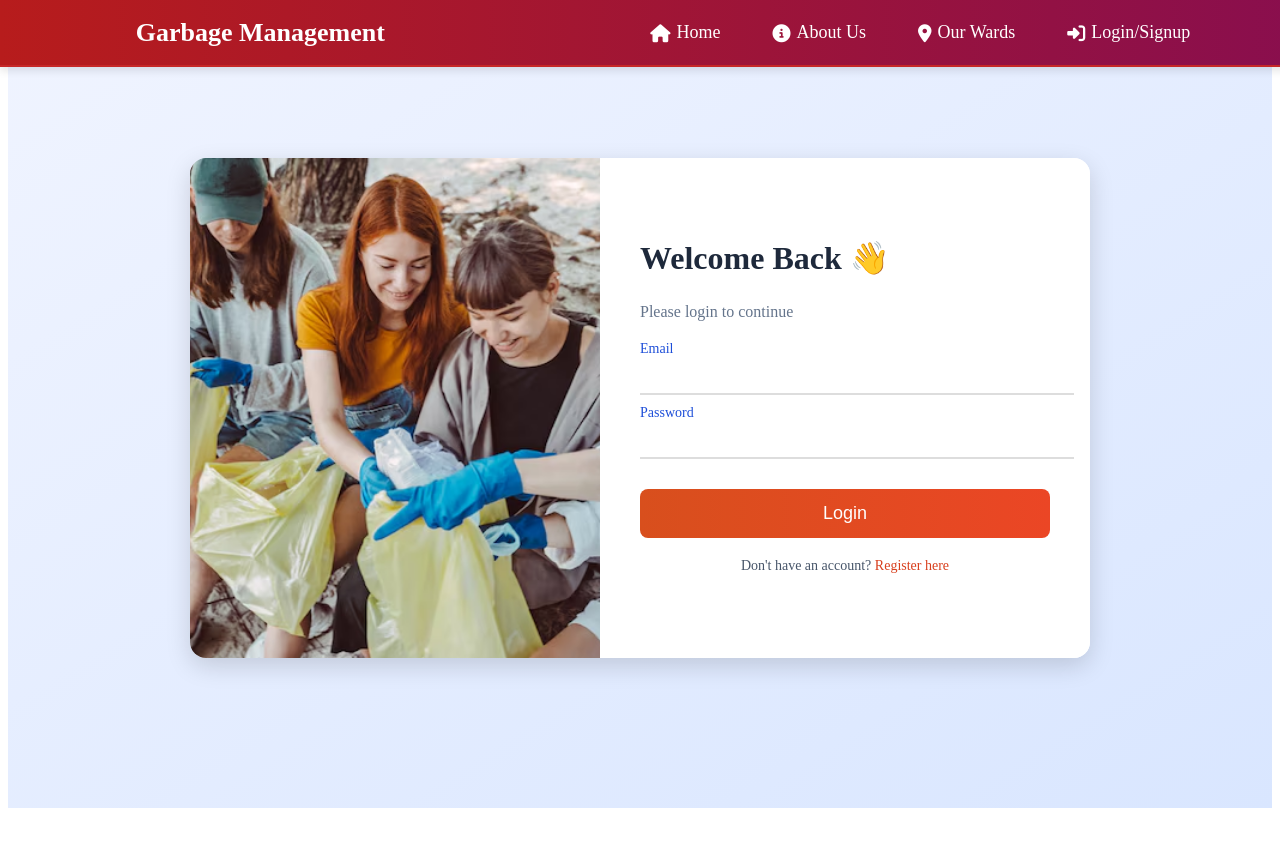
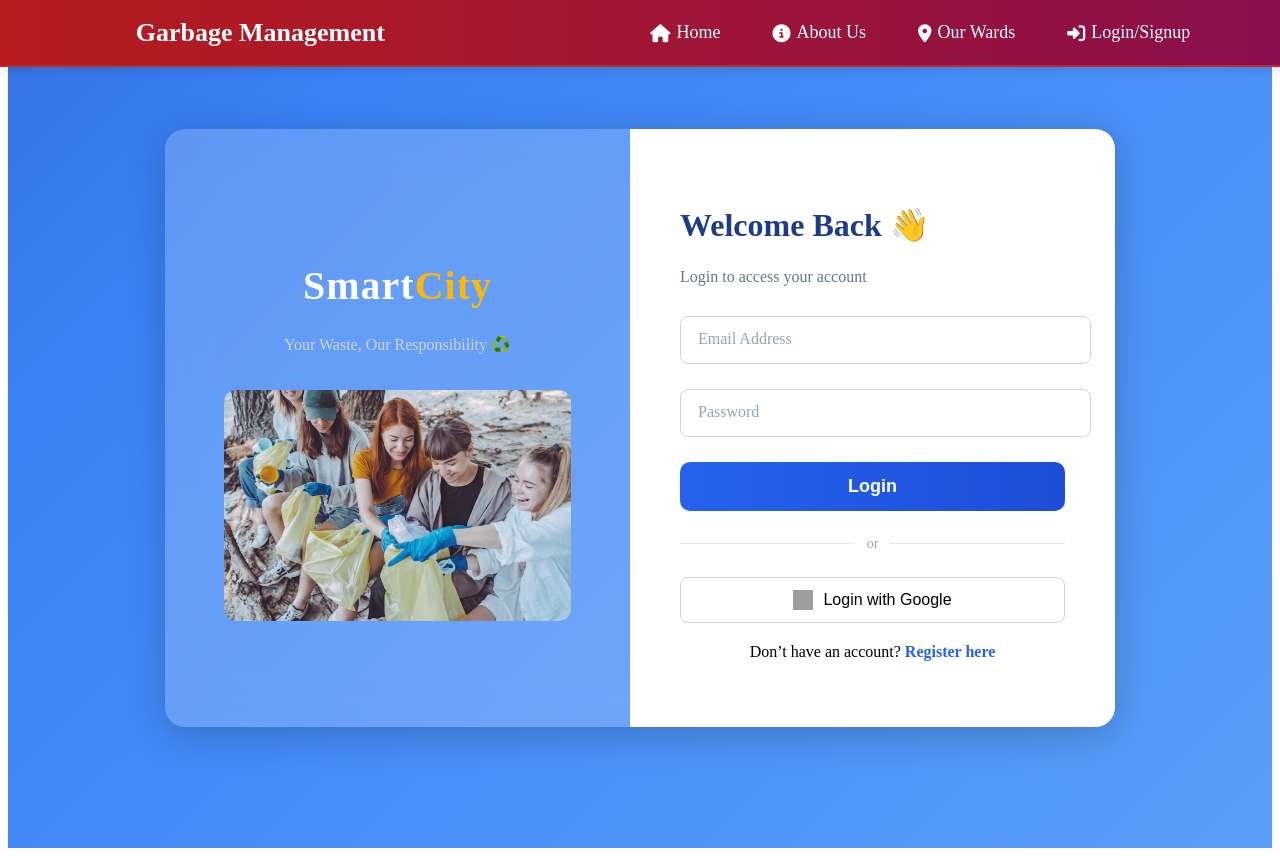
Before and after one commit to nanthakumarrengaraj7/garbage-management-frontend, an Angular app: page /login in a window 1280 px wide. Before the commit the page ends 816 px from the top, so only its background shows below. Built offline with nearby package versions, Linux system fonts and the light colour scheme; grey boxes are pictures that could not be loaded.

Commit message:
admin-wards.component.html file chages

```diff
--- a/src/app/Pages/login/login.component.css
+++ b/src/app/Pages/login/login.component.css
@@ -1,124 +1,159 @@
-/* Background Wrapper */
+/* Background */
 .login-wrapper {
   display: flex;
   justify-content: center;
   align-items: center;
   min-height: 100vh;
-  background: linear-gradient(to bottom right, #f0f4ff, #d9e6ff);
+  background: linear-gradient(135deg, #1e3a8a, #3b82f6, #60a5fa);
+  background-size: 200% 200%;
+  animation: gradientShift 10s ease infinite;
+  padding: 20px;
 }
 
-/* Login Card */
+/* Animated Gradient */
+@keyframes gradientShift {
+  0% { background-position: 0% 50%; }
+  50% { background-position: 100% 50%; }
+  100% { background-position: 0% 50%; }
+}
+
+/* Card */
 .login-card {
   display: flex;
+  flex-direction: row;
+  width: 950px;
+  max-width: 100%;
+  background: rgba(255, 255, 255, 0.15);
+  border-radius: 20px;
   overflow: hidden;
-  width: 900px;
-  height: 500px;
-  border-radius: 16px;
-  box-shadow: 0px 8px 24px rgba(0, 0, 0, 0.15);
-  background: rgba(255, 255, 255, 0.6);
   backdrop-filter: blur(20px);
-  transition: transform 0.3s ease;
+  box-shadow: 0 8px 40px rgba(0, 0, 0, 0.2);
+  transition: transform 0.4s ease;
 }
 
 .login-card:hover {
-  transform: translateY(-5px);
+  transform: translateY(-6px);
 }
 
-/* Left Side Image */
-.login-image {
+/* Left Section */
+.login-left {
   flex: 1;
-  background: #f9fafc;
+  background: rgba(255, 255, 255, 0.05);
   display: flex;
+  flex-direction: column;
+  justify-content: center;
   align-items: center;
+  padding: 40px;
+  text-align: center;
+}
+
+.login-left .brand h1 {
+  font-size: 40px;
+  color: #fff;
+  font-weight: 700;
+  letter-spacing: 1px;
+}
+
+.login-left .brand span {
+  color: #ffb703;
+}
+
+.login-left .brand p {
+  color: #d1d5db;
+  font-size: 16px;
+  margin-top: 10px;
+}
+
+.login-illustration {
+  margin-top: 20px;
+  width: 90%;
+  max-width: 350px;
+  border-radius: 12px;
+  opacity: 0.9;
+}
+
+/* Right Section */
+.login-right {
+  flex: 1;
+  background: #ffffff;
+  padding: 50px;
+  display: flex;
+  flex-direction: column;
   justify-content: center;
 }
 
-.login-image img {
-  width: 100%;
-  height: 100%;
-  object-fit: cover;
+.login-right h2 {
+  font-size: 32px;
+  color: #1e3a8a;
+  font-weight: 700;
+  margin-bottom: 8px;
 }
 
-/* Right Side Form */
-.login-form {
-  flex: 1;
-  padding: 40px;
-  display: flex;
-  flex-direction: column;
-  justify-content: center;
-  background-color: #ffffff;
-}
-
-.login-form h2 {
-  font-size: 32px;
-  font-weight: 600;
-  color: #1e293b;
-  margin-bottom: 10px;
-}
-
-.login-form p {
+.login-right .subtitle {
+  color: #64748b;
   font-size: 16px;
-  color: #64748b;
   margin-bottom: 30px;
 }
 
-/* Input Group */
+/* Input Field */
 .input-group {
   position: relative;
-  margin-bottom: 20px;
+  margin-bottom: 25px;
 }
 
 .input-group input {
   width: 100%;
-  padding: 12px;
-  border: none;
-  border-bottom: 2px solid #ddd;
+  padding: 14px 12px;
+  border: 1px solid #d1d5db;
+  border-radius: 8px;
+  outline: none;
   background: transparent;
   font-size: 16px;
   color: #1e293b;
-  outline: none;
-  transition: border-color 0.3s;
+  transition: all 0.3s ease;
 }
 
 .input-group label {
   position: absolute;
-  top: 12px;
-  left: 0;
+  top: 14px;
+  left: 12px;
   font-size: 16px;
   color: #94a3b8;
+  background: #fff;
+  padding: 0 6px;
   pointer-events: none;
   transition: all 0.3s ease;
 }
 
-/* Focus & Animation */
+/* Floating Label Animation */
 .input-group input:focus {
-  border-bottom: 2px solid #1d4ed8;
+  border-color: #2563eb;
+  box-shadow: 0 0 0 2px rgba(37, 99, 235, 0.1);
 }
 
 .input-group input:focus + label,
 .input-group input:not(:placeholder-shown) + label {
-  top: -10px;
-  font-size: 14px;
-  color: #1d4ed8;
+  top: -9px;
+  font-size: 13px;
+  color: #2563eb;
 }
 
-/* Login Button */
+/* Buttons */
 .btn-login {
   width: 100%;
   padding: 14px;
-  background: linear-gradient(to right, #d84f1d, #eb4625);
+  background: linear-gradient(to right, #2563eb, #1d4ed8);
   color: white;
   font-size: 18px;
-  font-weight: 500;
+  font-weight: 600;
   border: none;
-  border-radius: 8px;
+  border-radius: 10px;
   cursor: pointer;
   transition: all 0.3s ease;
-  margin-top: 10px;
 }
 
 .btn-login:hover {
-  background: linear-gradient(to right, #2563eb, #1d4ed8);
+  background: linear-gradient(to right, #1e40af, #1d4ed8);
   transform: translateY(-2px);
 }
 
@@ -127,39 +162,89 @@
   cursor: not-allowed;
 }
 
+/* Divider */
+.divider {
+  display: flex;
+  align-items: center;
+  margin: 25px 0;
+}
+
+.divider::before,
+.divider::after {
+  content: "";
+  flex: 1;
+  height: 1px;
+  background: #e2e8f0;
+}
+
+.divider span {
+  margin: 0 12px;
+  color: #94a3b8;
+  font-size: 14px;
+}
+
+/* Google Button */
+.btn-google {
+  width: 100%;
+  padding: 12px;
+  display: flex;
+  align-items: center;
+  justify-content: center;
+  gap: 10px;
+  background: #ffffff;
+  border: 1px solid #d1d5db;
+  border-radius: 8px;
+  cursor: pointer;
+  font-size: 16px;
+  font-weight: 500;
+  transition: all 0.3s ease;
+}
+
+.btn-google img {
+  width: 20px;
+  height: 20px;
+}
+
+.btn-google:hover {
+  background-color: #f1f5f9;
+}
+
 /* Register Link */
 .register-link {
   margin-top: 20px;
   text-align: center;
 }
 
-.register-link p {
-  font-size: 14px;
-  color: #475569;
-}
-
 .register-link a {
-  color: #d83f1d;
+  color: #2563eb;
+  font-weight: 600;
   text-decoration: none;
-  font-weight: 500;
 }
 
 .register-link a:hover {
   text-decoration: underline;
 }
 
-/* Responsive */
-@media (max-width: 768px) {
+/* Mobile Responsive */
+@media (max-width: 900px) {
   .login-card {
     flex-direction: column;
-    height: auto;
+    width: 100%;
   }
 
-  .login-image {
+  .login-left {
     display: none;
   }
 
-  .login-form {
+  .login-right {
     padding: 30px;
   }
+
+  .login-right h2 {
+    font-size: 26px;
+  }
+
+  .btn-login, .btn-google {
+    font-size: 16px;
+  }
 }
--- a/src/app/Pages/login/login.component.html
+++ b/src/app/Pages/login/login.component.html
@@ -1,21 +1,25 @@
 <div class="login-wrapper">
   <div class="login-card">
-    <div class="login-image">
-      <img src="assets/images/login.avif" alt="Login Background">
+    <div class="login-left">
+      <div class="brand">
+        <h1>Smart<span>City</span></h1>
+        <p>Your Waste, Our Responsibility ♻️</p>
+      </div>
+      <img src="assets/images/login.avif" alt="Login Illustration" class="login-illustration">
     </div>
 
-    <div class="login-form">
+    <div class="login-right">
       <h2>Welcome Back 👋</h2>
-      <p>Please login to continue</p>
+      <p class="subtitle">Login to access your account</p>
 
-      <form (ngSubmit)="loginUser()" #loginForm="ngForm">
+      <form (ngSubmit)="loginUser()" #loginForm="ngForm" autocomplete="off">
         <div class="input-group">
-          <input type="email" id="email" name="email" [(ngModel)]="email" required>
-          <label for="email">Email</label>
+          <input type="email" id="email" name="email" [(ngModel)]="email" required placeholder=" ">
+          <label for="email">Email Address</label>
         </div>
 
         <div class="input-group">
-          <input type="password" id="password" name="password" [(ngModel)]="password" required>
+          <input type="password" id="password" name="password" [(ngModel)]="password" required placeholder=" ">
           <label for="password">Password</label>
         </div>
 
@@ -23,8 +27,16 @@
           {{ isLoading ? 'Signing In...' : 'Login' }}
         </button>
 
+        <div class="divider">
+          <span>or</span>
+        </div>
+
+        <button type="button" class="btn-google">
+          <img src="assets/images/google-icon.svg" alt="Google"> Login with Google
+        </button>
+
         <div class="register-link">
-          <p>Don't have an account? <a href="/register">Register here</a></p>
+          <p>Don’t have an account? <a href="/register">Register here</a></p>
         </div>
       </form>
     </div>
--- a/src/app/admin/admin-wards/admin-wards.component.html
+++ b/src/app/admin/admin-wards/admin-wards.component.html
@@ -17,7 +17,7 @@
     <!-- ✅ Ward List Section -->
     <div class="ward-list">
       <div *ngFor="let ward of filteredWards; let i = index" class="ward-card">
-        <img [src]="'http://localhost:5000' + ward.imageUrl" alt="Ward Image" class="ward-image" />
+        <img [src]="getImageUrl(ward.imageUrl)" alt="Ward Image" class="ward-image" />
 
         <div class="ward-details">
           <h3>{{ ward.wardNumber }}</h3>
--- a/src/app/admin/admin-wards/admin-wards.component.ts
+++ b/src/app/admin/admin-wards/admin-wards.component.ts
@@ -170,4 +170,8 @@ export class AdminWardsComponent implements OnInit {
     this.isModalOpen = false;
     this.selectedFile = null;
   }
+
+  getImageUrl(imageName: string): string {
+  return `https://garbage-management-backend-qtya.onrender.com/uploads/${imageName}`;
 }
+}
```
